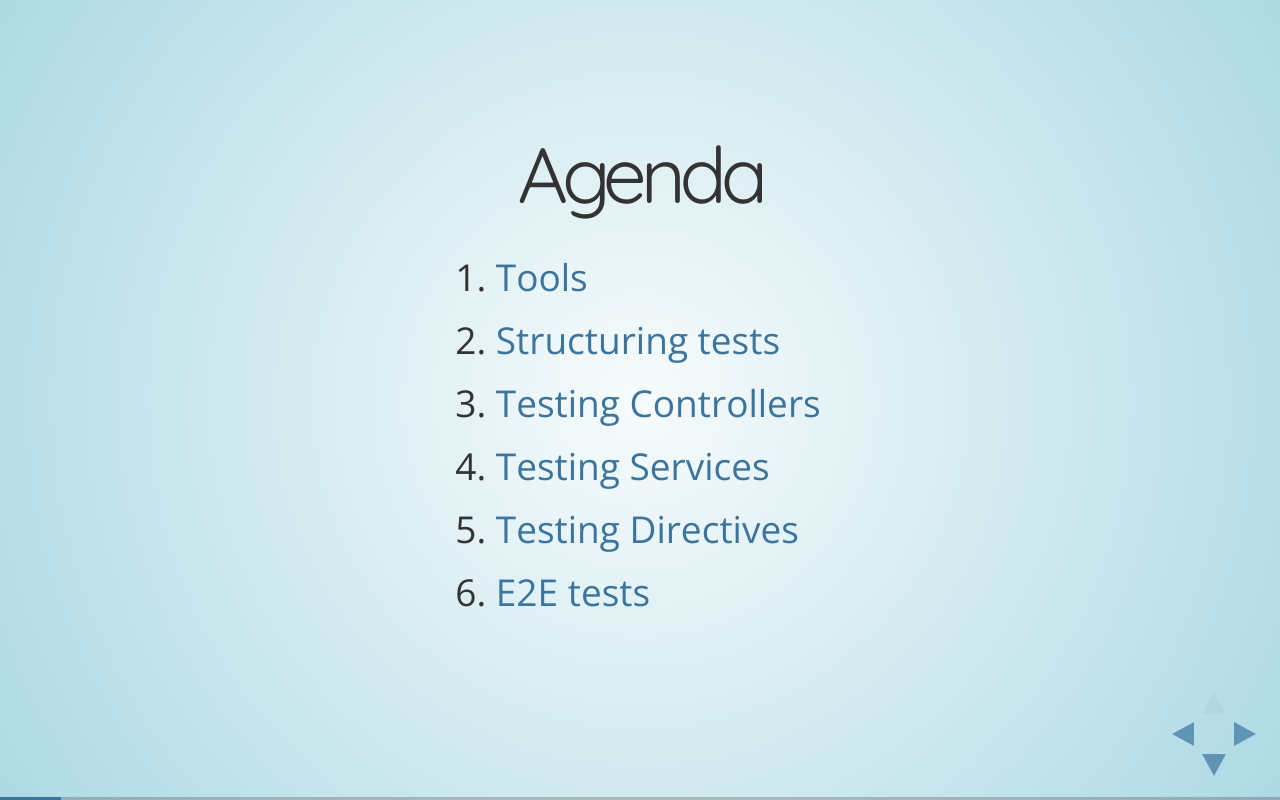
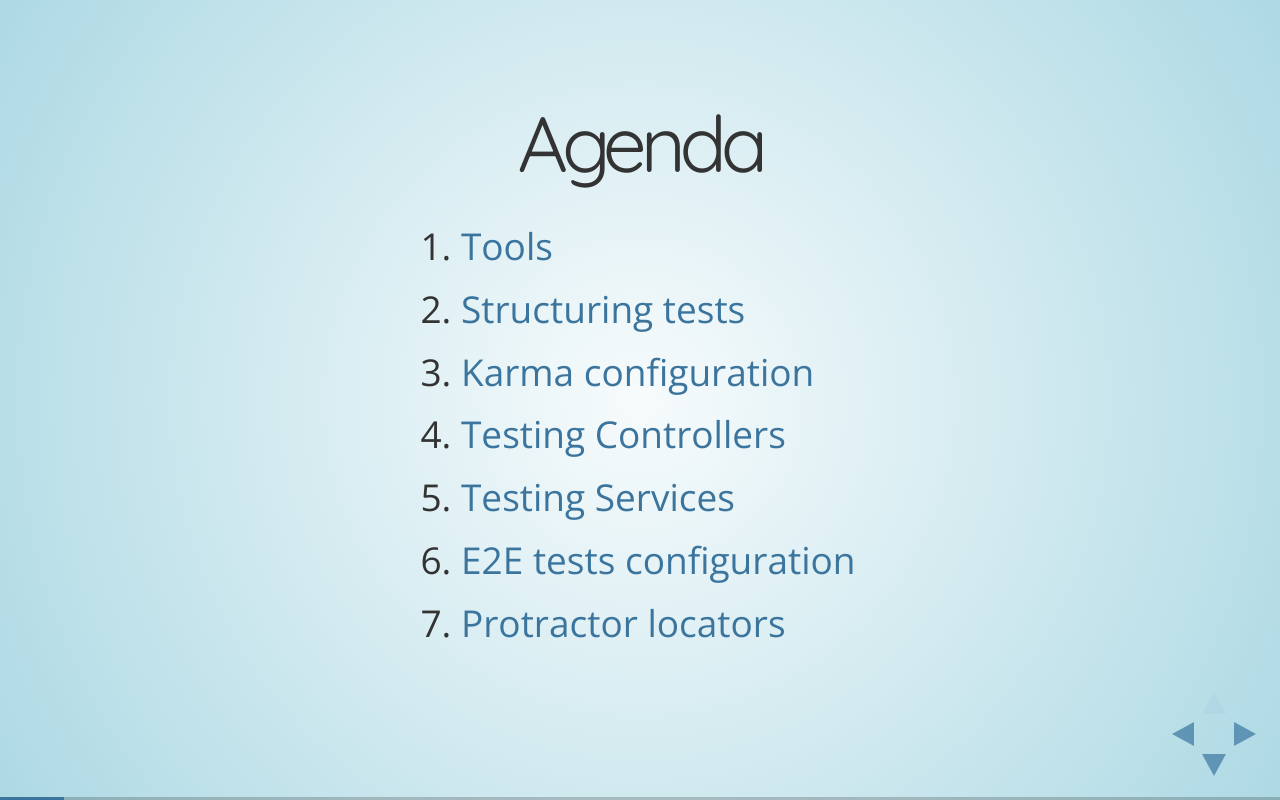
Before and after one commit to cgbram/testing-lecture, a plain HTML site: page index.html in a window 1280 px wide. Both pictures are taken after a click on the element 1251 px from the left and 734 px from the top of the page. Drawn offline with nearby package versions, Linux system fonts and the light colour scheme.

Commit message:
part regarding directives commented out / small corrections

```diff
--- a/index.html
+++ b/index.html
@@ -57,10 +57,12 @@
 		<ol>
 			<li><a href="#/tools">Tools</a></li>
 			<li><a href="#/jasmine-basics">Structuring tests</a></li>
+			<li><a href="#/karma-config">Karma configuration</a></li>
 			<li><a href="#/testing-controllers">Testing Controllers</a></li>
 			<li><a href="#/testing-services">Testing Services</a></li>
-			<li><a href="#/testing-directives">Testing Directives</a></li>
-			<li><a href="#/e2e-tests">E2E tests</a></li>
+			<!--<li><a href="#/testing-directives">Testing Directives</a></li>-->
+			<li><a href="#/e2e-tests">E2E tests configuration</a></li>
+			<li><a href="#/protractor-locators">Protractor locators</a></li>
 		</ol>
 	</section>
 
@@ -191,7 +193,7 @@
 	'use strict';
 
 	$scope.factorial = function(n){};
-	$scope.division = function(a, b){};
+	$scope.divide = function(a, b){};
 });
 
 // 3. specify appropriate files in the karma config file
@@ -327,7 +329,7 @@
 	</section>
 </section>
 
-<section id="testing-directives">
+<!--<section id="testing-directives">
         <h2>Testing a directive</h2>
       <pre><code class="javascript" contenteditable data-trim>
           describe('testing directive', function() {
@@ -350,7 +352,7 @@
           });
 });
       </code></pre>
- </section>
+ </section>-->
 
 
 <section>
```
